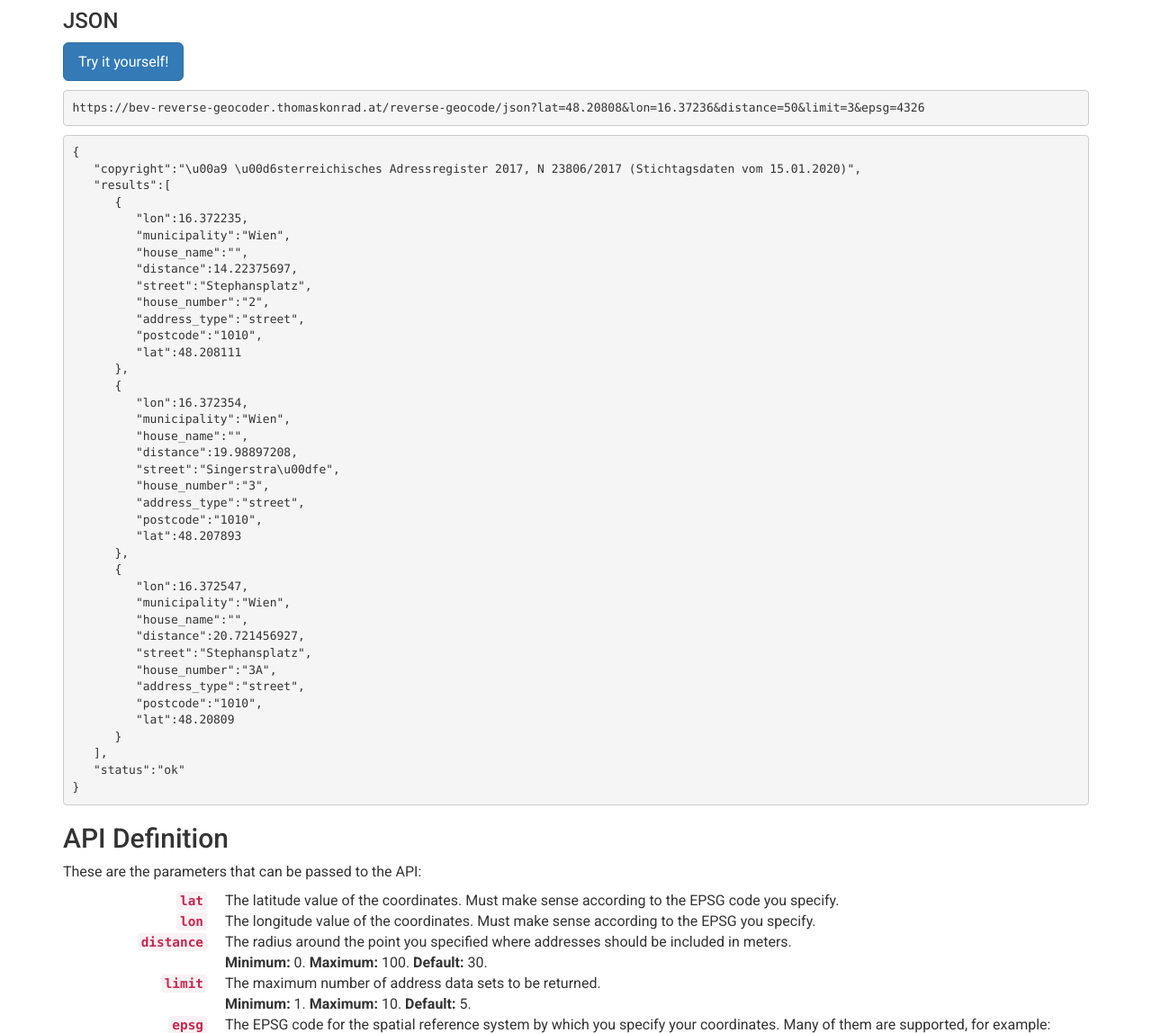
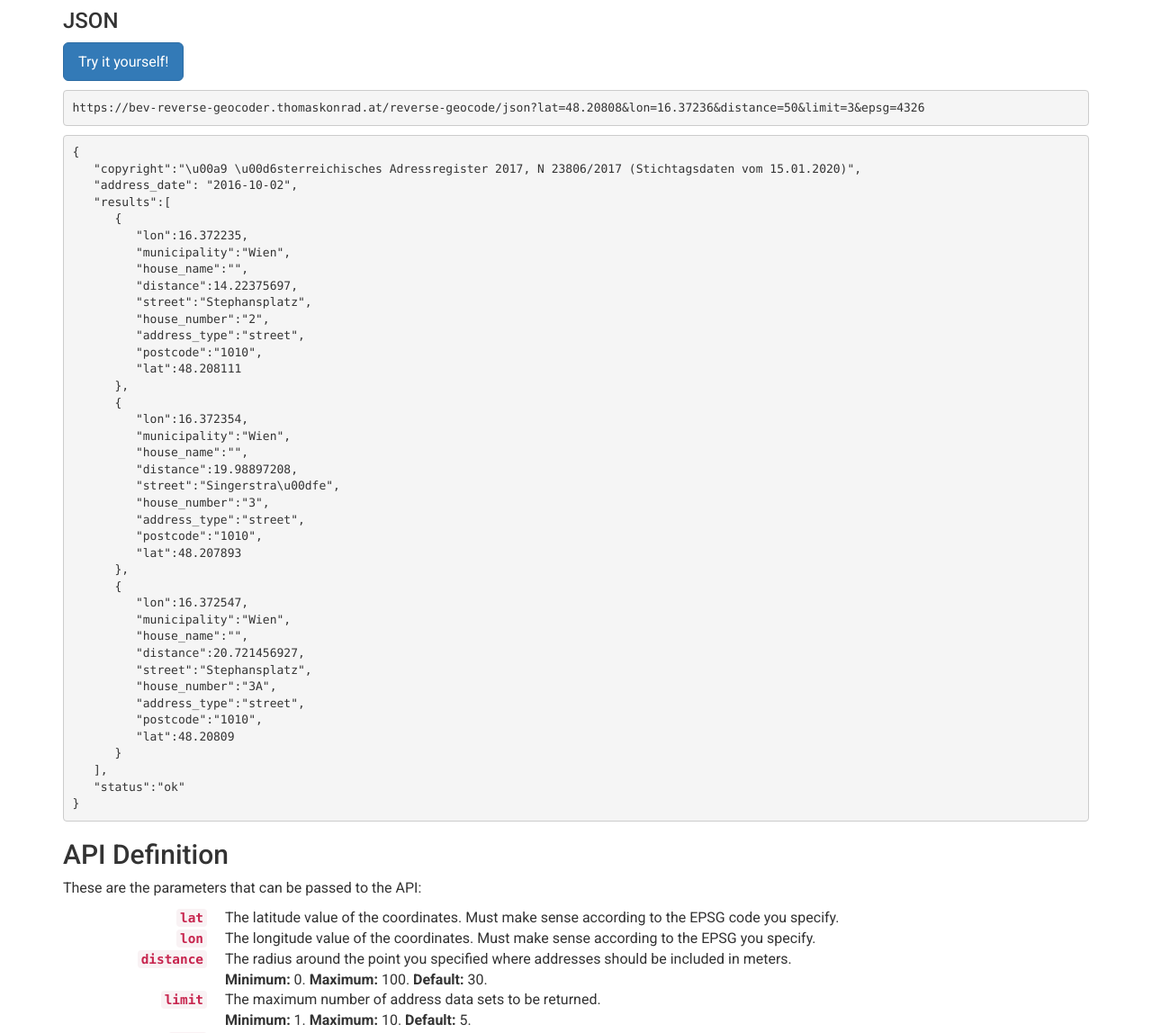
Before and after one commit to thomaskonrad/bev-reverse-geocoder, a Django app: page / in a window 1280 px wide. Shown: the part 367-1515 px from the top of the page at 90% size. Run offline with Django 3.2, Linux system fonts and the light colour scheme; tables that the repository leaves empty hold one stand-in row (values such as "Sample post"); a database or web service that is not in the repository returns one stand-in record (values such as "Sample title"); some libraries are stand-ins or nearby versions.

Commit message:
Add address date to the response exapmles.

```diff
--- a/bev_reverse_geocoder_api/templates/index.html
+++ b/bev_reverse_geocoder_api/templates/index.html
@@ -32,6 +32,7 @@
 
     <pre>{
    "copyright":"\u00a9 \u00d6sterreichisches Adressregister 2017, N 23806/2017 (Stichtagsdaten vom {{ date }})",
+   "address_date": "2016-10-02",
    "results":[
       {
          "lon":16.372235,
@@ -79,7 +80,8 @@
 
     <pre>&lt;reverse_geocode_results&gt;
     &lt;copyright&gt;© © Österreichisches Adressregister 2017, N 23806/2017 (Stichtagsdaten vom {{ date }})&lt;/copyright&gt;
-    &lt;results&gt;
+    <address_date>2016-10-02</address_date>
+    &lt;results>
         &lt;address&gt;
             &lt;lon&gt;16.372235&lt;/lon&gt;
             &lt;municipality&gt;Wien&lt;/municipality&gt;
```
